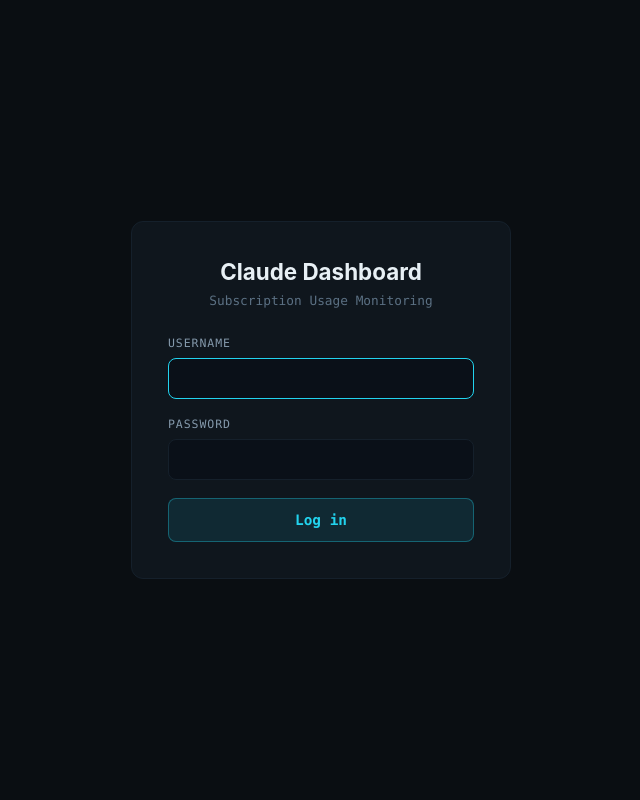
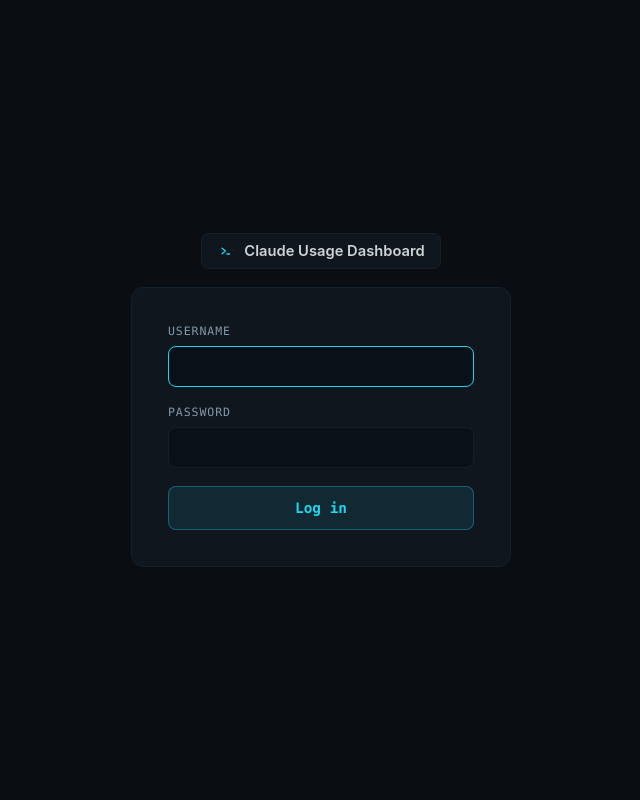
Before and after one commit to robsonek/claude-usage-dashboard, a Flask app: page /login in a window 1280 px wide. Shown: the whole page, without its empty margins (319-959 px from the left). Run offline with Flask 3, Linux system fonts and the light colour scheme; parts of the project's set-up code (start-up, migrations or seed data) failed here and were passed over.

Commit message:
feat(ui): favicon + brand lockup + softer text tone (v1.7.1)
- New static/favicon.svg (terminal >_ mark) linked from all three templates
- Brand pill (icon + "Claude Usage Dashboard") in the dashboard/accounts header
  and centered above the login form card
- Dim primary text token --text #e8f0f5 -> #cfd3d6 for a softer, unified tone
- Login: drop the "Subscription Usage Monitoring" subtitle

Co-Authored-By: Claude Opus 4.8 (1M context) <noreply@anthropic.com>

```diff
--- a/config.py
+++ b/config.py
@@ -5,7 +5,7 @@ from werkzeug.security import generate_password_hash
 # App version — shown in the dashboard UI (header chip + footer). Single source
 # of truth. RULE: bump this (at least the patch level) on EVERY git push, so each
 # pushed/deployed state carries a unique version. See memory feedback_bump_version_on_push.
-VERSION = '1.7.0'
+VERSION = '1.7.1'
 
 # Paths
 BASE_DIR = os.path.dirname(os.path.abspath(__file__))
--- a/static/style.css
+++ b/static/style.css
@@ -4,7 +4,7 @@
   --panel:#0f161d;
   --panel-2:#0a1018;
   --border:#15202b;
-  --text:#e8f0f5;
+  --text:#cfd3d6;
   --mid:#8499ab;
   --label:#5b7083;
   --accent:#22d3ee;
@@ -41,6 +41,10 @@ body{
 /* Header */
 header{display:flex;justify-content:space-between;align-items:center;margin-bottom:22px;padding-bottom:16px}
 header h1{font-size:1.15rem;font-weight:600;letter-spacing:-.01em}
+/* Brand lockup: favicon glyph + full app name in a pill (mirrors the favicon tab chip) */
+.brand{display:flex;align-items:center;gap:10px}
+.brand-chip{display:inline-flex;align-items:center;gap:7px;background:var(--panel);border:1px solid var(--border);border-radius:7px;padding:6px 13px;font-size:.78rem;font-weight:600;color:var(--text)}
+.brand-ico{width:15px;height:15px;flex:none}
 .header-actions{display:flex;gap:10px;align-items:center}
 
 /* Freshness indicator */
@@ -127,7 +131,10 @@ footer{text-align:center;padding:16px 0 4px;font-family:var(--mono);color:var(--
 .login-container{width:100%;max-width:420px;padding:20px}
 .login-box{background:var(--panel);border-radius:12px;padding:36px;border:1px solid var(--border)}
 .login-box h1{text-align:center;margin-bottom:8px;font-size:1.4rem}
-.login-box .subtitle{text-align:center;color:var(--label);margin-bottom:28px;font-family:var(--mono);font-size:.8rem}
+/* Brand pill as the login hero: centered above the form card (panel fill reads on the page bg) */
+.brand-login{display:flex;justify-content:center;margin-bottom:18px}
+.brand-login .brand-chip{font-size:.92rem;padding:8px 15px;gap:9px}
+.brand-login .brand-ico{width:18px;height:18px}
 .form-group{margin-bottom:18px}
 .form-group label{display:block;margin-bottom:8px;color:var(--mid);font-family:var(--mono);font-size:.72rem;letter-spacing:.08em;text-transform:uppercase}
 .form-group input{width:100%;padding:11px 14px;border:1px solid var(--border);border-radius:8px;background:var(--panel-2);color:var(--text);font-size:.95rem;transition:border-color .2s}
--- a/templates/login.html
+++ b/templates/login.html
@@ -5,14 +5,21 @@
     <meta name="viewport" content="width=device-width, initial-scale=1.0, viewport-fit=cover">
     <meta name="theme-color" content="#0a0e12">
     <title>Login - Claude Usage Dashboard</title>
+    <link rel="icon" type="image/svg+xml" href="{{ url_for('static', filename='favicon.svg') }}">
     <link rel="stylesheet" href="{{ url_for('static', filename='style.css') }}">
 </head>
 <body class="login-page">
     <div class="login-container">
+        <h1 class="brand-login">
+            <span class="brand-chip">
+                <svg class="brand-ico" viewBox="0 0 32 32" aria-hidden="true" focusable="false">
+                    <polyline points="9,11 15,16 9,21" fill="none" stroke="#22d3ee" stroke-width="2.6" stroke-linecap="round" stroke-linejoin="round"/>
+                    <rect x="16.5" y="20" width="7" height="2.6" rx="1.3" fill="#22d3ee"/>
+                </svg>
+                Claude Usage Dashboard
+            </span>
+        </h1>
         <div class="login-box">
-            <h1>Claude Dashboard</h1>
-            <p class="subtitle">Subscription Usage Monitoring</p>
-
             {% if error %}
             <div class="error-message">{{ error }}</div>
             {% endif %}
```
Also changed, not shown: templates/accounts.html (+11 -1 lines), templates/dashboard.html (+11 -1 lines), static/favicon.svg (added).
